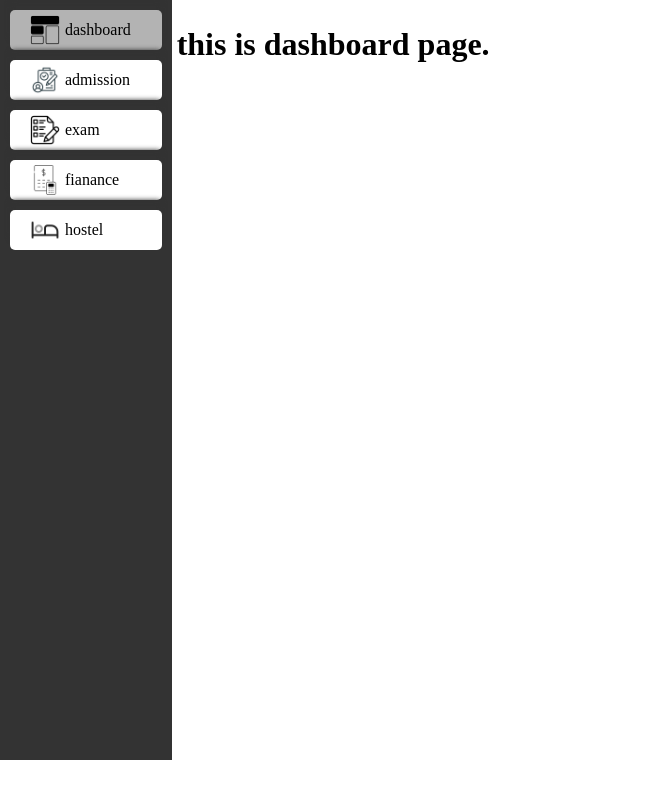
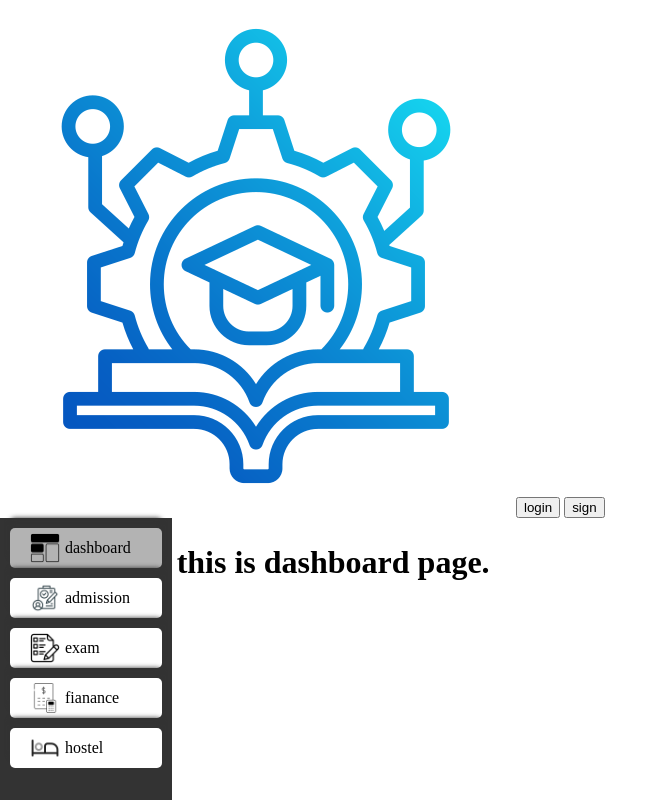
Before and after one commit to karishmawadaskar/mini-projects, a plain HTML site: page sidebar-page/index.html in a window 1280 px wide. Shown: the top 800 px of the page, without its empty margins (0-668 px from the left). Drawn offline with Linux system fonts and the light colour scheme.

Commit message:
added nav-bar

```diff
--- a/sidebar-page/index.html
+++ b/sidebar-page/index.html
@@ -7,7 +7,11 @@
     <link rel="stylesheet" href="./css/style.css">
 </head>
 <body>
-
+  <div class="nav-bar">
+    <img src="./images/logo.png"class="logo">
+    <button class="nav-item">login</button>
+    <button class="nav-item2">sign</button>
+  </div>
     <div class="container">
   <div class="sidebar">
     <a class="menu-item active-menu " href="./index.html">
```
